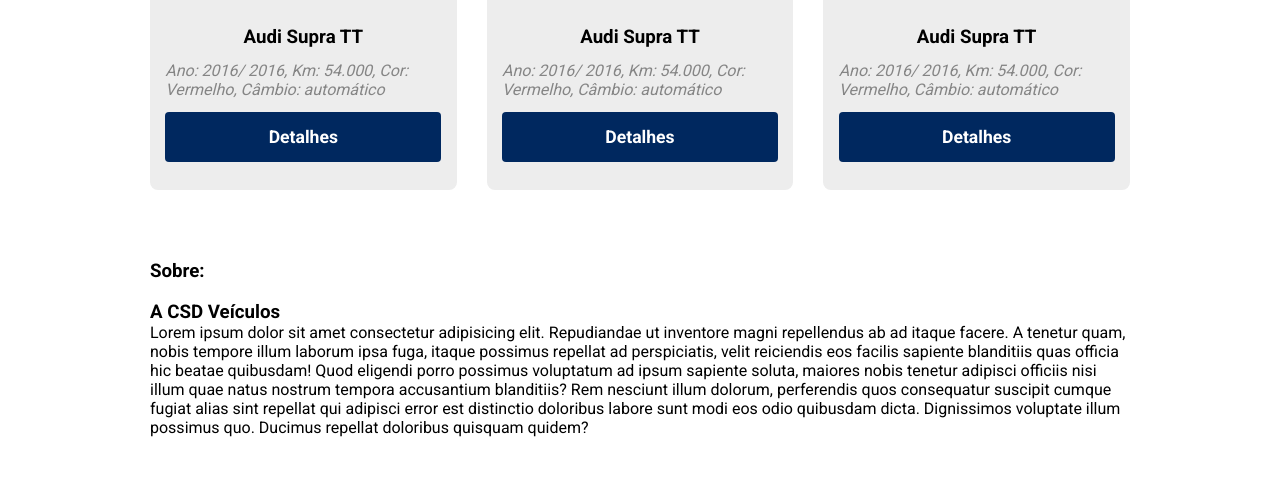
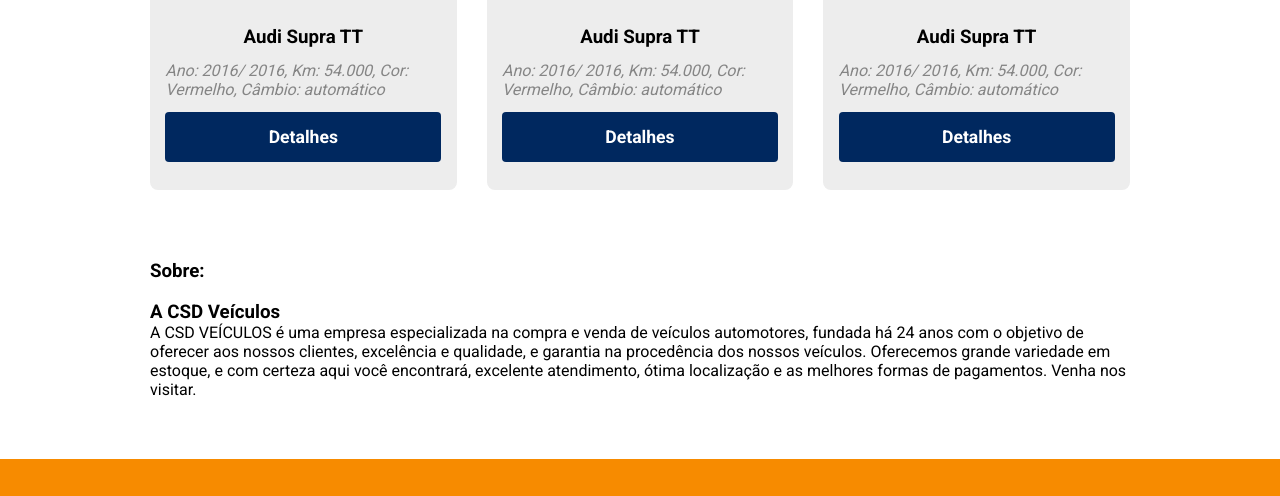
Before and after one commit to AndreDantasOliveira/csd, a plain HTML site: page index.html in a window 1280 px wide. Shown: the part 2041-2537 px from the top of the page. Drawn offline with Linux system fonts and the light colour scheme.

Commit message:
Update index.html

```diff
--- a/index.html
+++ b/index.html
@@ -151,18 +151,13 @@
           <div>
             <h3>A CSD Veículos</h3>
             <p>
-              Lorem ipsum dolor sit amet consectetur adipisicing elit.
-              Repudiandae ut inventore magni repellendus ab ad itaque facere. A
-              tenetur quam, nobis tempore illum laborum ipsa fuga, itaque
-              possimus repellat ad perspiciatis, velit reiciendis eos facilis
-              sapiente blanditiis quas officia hic beatae quibusdam! Quod
-              eligendi porro possimus voluptatum ad ipsum sapiente soluta,
-              maiores nobis tenetur adipisci officiis nisi illum quae natus
-              nostrum tempora accusantium blanditiis? Rem nesciunt illum
-              dolorum, perferendis quos consequatur suscipit cumque fugiat alias
-              sint repellat qui adipisci error est distinctio doloribus labore
-              sunt modi eos odio quibusdam dicta. Dignissimos voluptate illum
-              possimus quo. Ducimus repellat doloribus quisquam quidem?
+              A CSD VEÍCULOS é uma empresa especializada na compra e venda de veículos automotores, fundada há 24 anos com o objetivo
+
+de oferecer aos nossos clientes, excelência e qualidade, e garantia na procedência dos nossos veículos.
+
+Oferecemos grande variedade em estoque, e com certeza aqui você encontrará, excelente atendimento, ótima localização e as
+
+melhores formas de pagamentos. Venha nos visitar.
             </p>
           </div>
 
```
